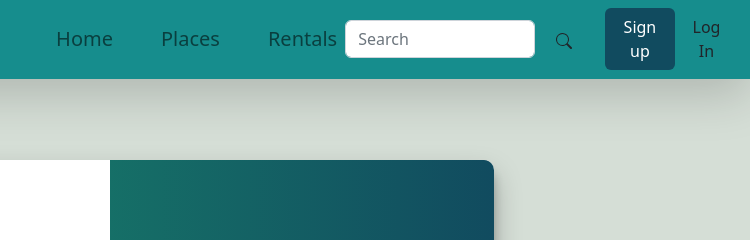
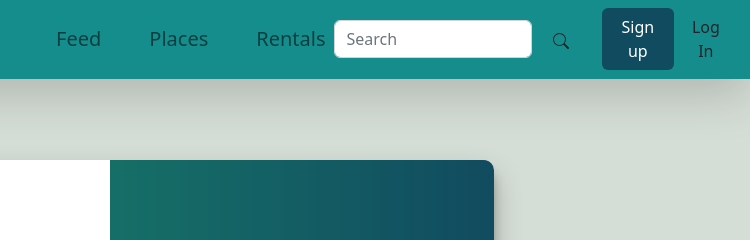
Before and after one commit to J-Pablo4/Front-end, a plain HTML site: page log_in.html in a window 1280 px wide. Shown: the top 240 px of the page, 530-1280 px from the left. Drawn offline with nearby package versions, Linux system fonts and the light colour scheme.

Commit message:
changed home to feed

```diff
--- a/log_in.html
+++ b/log_in.html
@@ -20,7 +20,7 @@
         <div class="collapse navbar-collapse" id="navbarSupportedContent">
           <ul class="navbar-nav me-auto mb-2 mb-lg-0">
             <li class="nav-item">
-              <a class="nav-link header_button" href="index.html">Home</a>
+              <a class="nav-link header_button" href="index.html">Feed</a>
             </li>
             <li class="nav-item">
               <a class="nav-link header_button" href="#" id="places">Places</a>
```
Also changed, not shown: index.html (+1 -1 lines), sign_up.html (+1 -1 lines).
